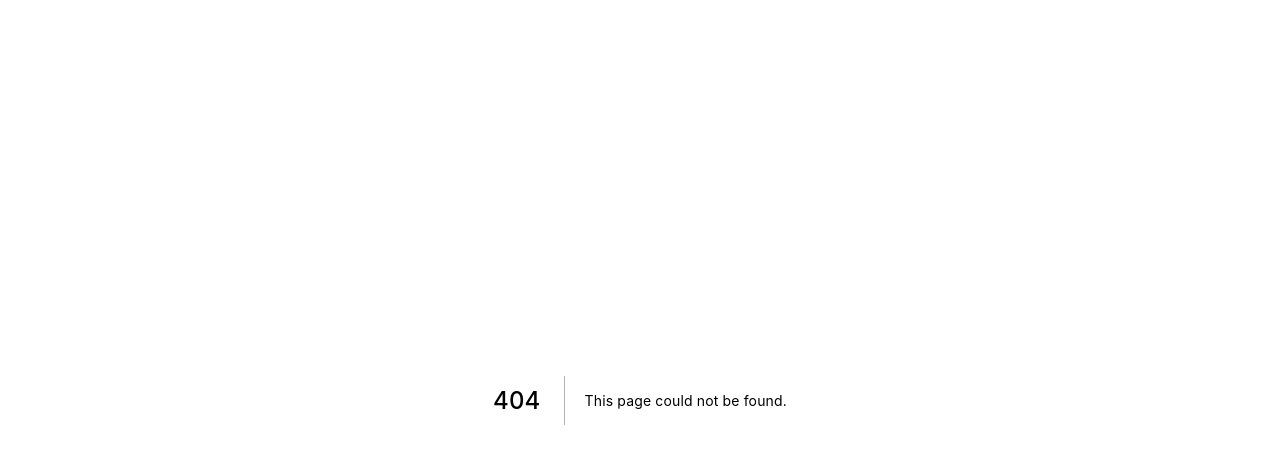
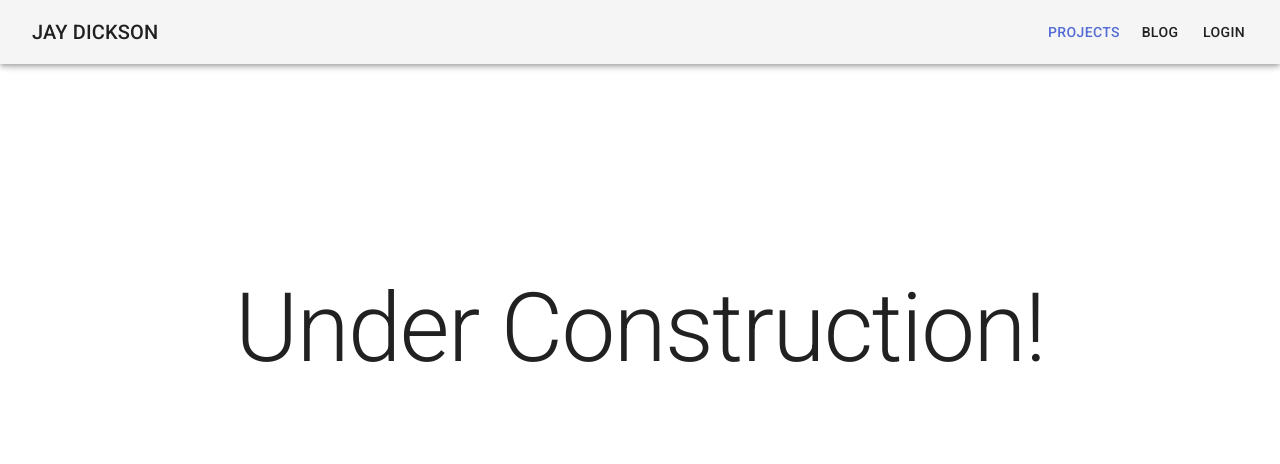
Before and after one commit to jaydickson02/Website, a Next.js app: page /projects in a window 1280 px wide. Before the commit this address had no page. Shown: the top 464 px of the page. Built offline with nearby package versions, Linux system fonts and the light colour scheme.

Commit message:
Added projects page

```diff
--- /dev/null
+++ b/pages/projects.js
@@ -0,0 +1,48 @@
+//Material UI Components
+import Grid from '@material-ui/core/Grid';
+import { makeStyles } from '@material-ui/core/styles';
+import Paper from '@material-ui/core/Paper';
+import Typography from '@material-ui/core/Typography';
+import Box from '@material-ui/core/Box';
+
+//Components
+import Navbar from "../components/navbar"
+import Head from "../components/head"
+
+//Next
+import Link from 'next/link'
+
+const useStyles = makeStyles(theme => ({
+    root: {
+      padding: theme.spacing(20, 2),
+      margin: "16px"
+    },
+    wrapper:{
+        height: '100vh'
+    },
+  }));
+
+let projects = () => {
+
+    const classes = useStyles();
+
+    return(
+        <div>
+            <Head />
+            <Navbar page={0}/>
+
+            <Grid container alignItems='center' spacing={0}>
+                <Grid item xs={12}>
+                    <Typography variant='h1' align='Center' className={classes.root}>
+                        Under Construction!
+                    </Typography>
+                </Grid>
+
+            </Grid>
+
+        </div>
+    )
+}
+
+
+export default projects;
```
